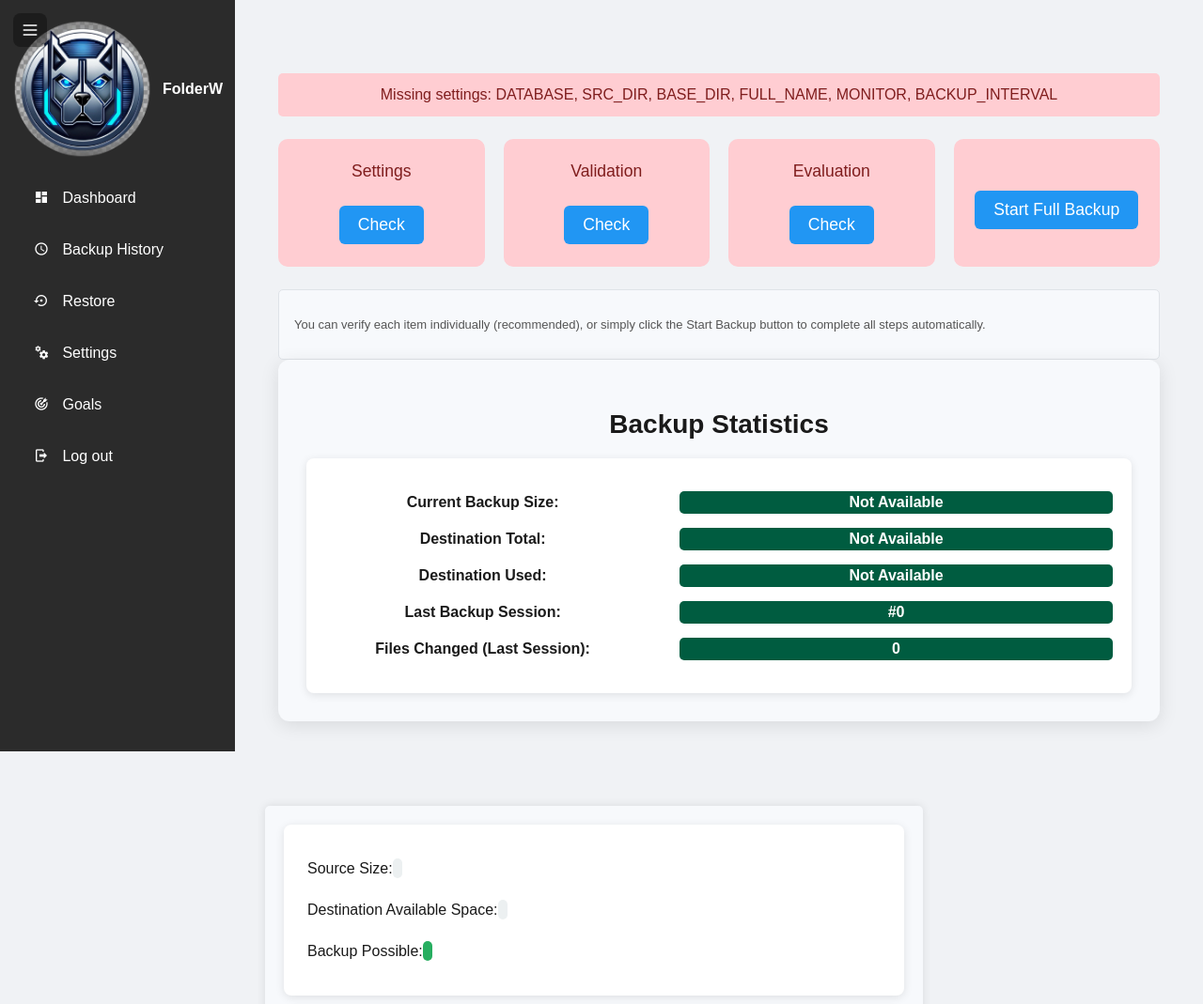
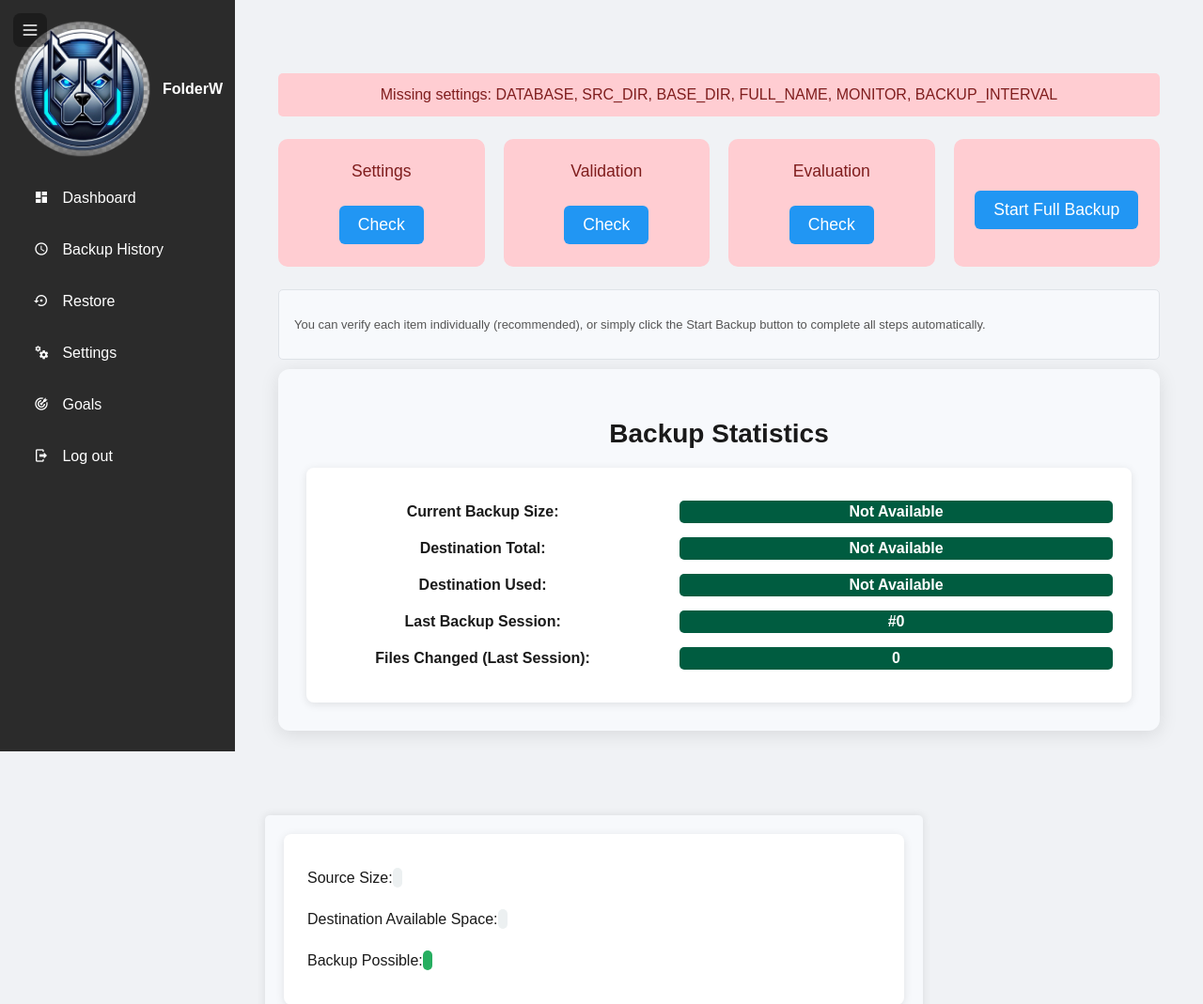
Before and after one commit to Cuban100/FolderW, a FastAPI app: page /run-all-steps in a window 1280 px wide. Shown: the top 1069 px of the page at 94% size. Run offline with FastAPI, Linux system fonts and the light colour scheme; parts of the project's set-up code (start-up, migrations or seed data) failed here and were passed over; some libraries are stand-ins or nearby versions.

Commit message:
Add top margin above the Backup Statistics panel on the dashboard
Co-Authored-By: Claude Sonnet 5 <noreply@anthropic.com>

```diff
--- a/templates/index.html
+++ b/templates/index.html
@@ -561,7 +561,7 @@
             </div>
             {% endif %}
 
-            <div class="settings">
+            <div class="settings" style="margin-top: 10px;">
                 <h2>Backup Statistics</h2>
                 <div class="env-content">
                     <div class="env-item">
```
